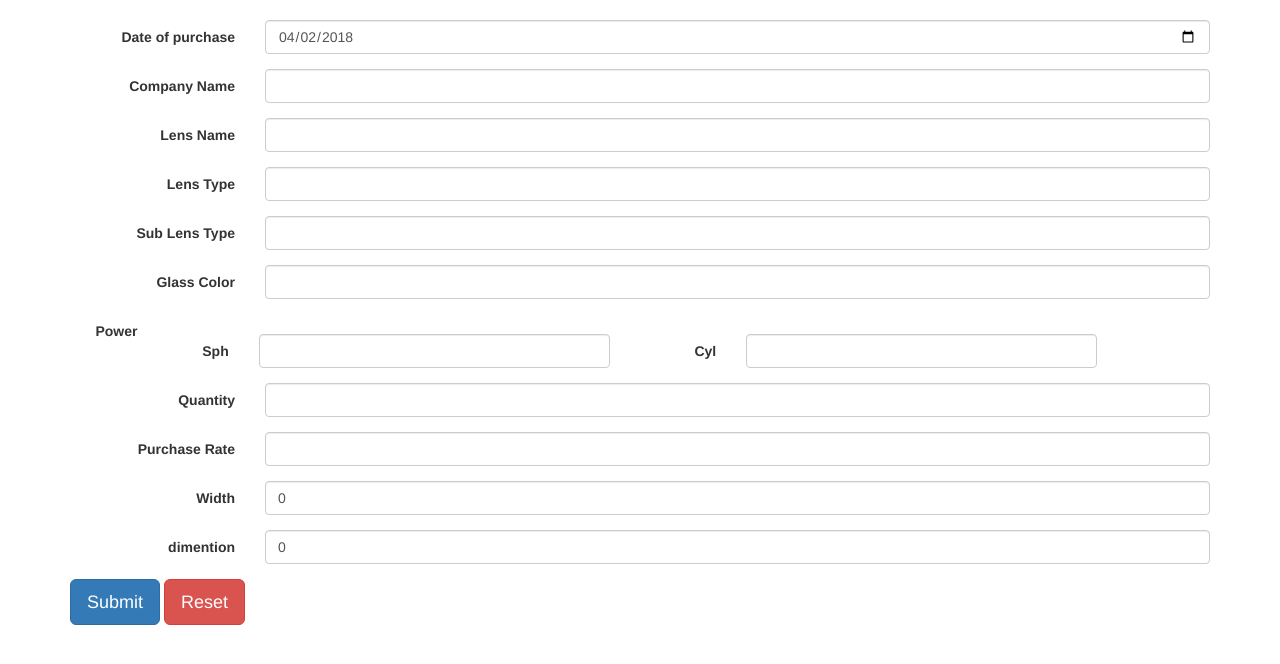
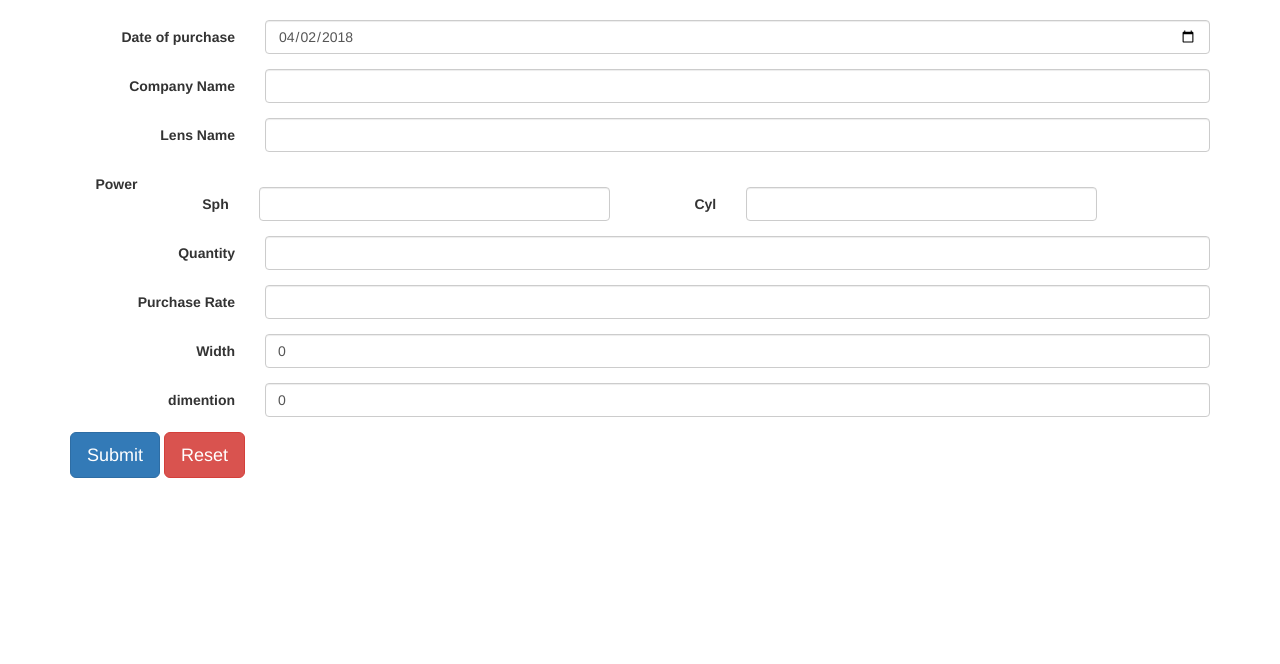
Before and after one commit to jaincharitra23/lens-stock, a PHP site: page /Purchase_Lens.php in a window 1280 px wide. Shown: the part 52-716 px from the top of the page. Run offline with PHP 8.4, Linux system fonts and the light colour scheme; data that the repository does not hold is empty.

Commit message:
Add files via upload

```diff
--- a/Eye Hospitlal/Purchase_Lens.php
+++ b/Eye Hospitlal/Purchase_Lens.php
@@ -24,16 +24,13 @@
 			$timestamp = strtotime($_POST["dateOfPurchase"]);
 			$dateOfPurchase=date("Y-m-d", $timestamp);
 			$purchaseRate = $_POST["purchaseRate"];
-			$lensType = $_POST["lensType"];
-			$subLensType = $_POST["subLensType"];
-			$glassColor = $_POST["glassColor"];
 			$sphPower = $_POST["sphPower"];
 			$cylPower = $_POST["cylPower"];
 			$quantity = $_POST["quantity"];
 			$width = $_POST["width"];
 			$dimention = $_POST["dimention"];
 
-			$sql = "INSERT INTO lens VALUES('$companyName','$lensName','$lensType','$subLensType','$glassColor','$sphPower','$cylPower',$quantity,$purchaseRate,'$width','$dimention','$dateOfPurchase')";
+			$sql = "INSERT INTO lens VALUES('$companyName','$lensName','$sphPower','$cylPower',$quantity,$purchaseRate,'$width','$dimention','$dateOfPurchase')";
 
 				if($db->query($sql)=== TRUE)
 				{
@@ -92,57 +89,6 @@
 
 			</div>
 
-			<div class="form-group">
-				<label class="control-label col-sm-2">Lens Type</label>
-				<div class="col-sm-10">
-					<input list="LensType" name="lensType" maxlength="30" class="form-control" required>
-				</div>
-				<dataList id="LensType">
-			  <?php
-					$query=mysqli_query($db,"Select DISTINCT(LensType)  From lens");
-					$count=mysqli_num_rows($query);
-					while($row = mysqli_fetch_assoc($query)){
-						$List = $row['LensType'];
-						echo "<option value=$List>$List</option>";
-					}
-				?>
-
-				</dataList>
-			</div>
-
-			<div class="form-group">
-				<label class="control-label col-sm-2">Sub Lens Type</label>
-				<div class="col-sm-10">
-					<input list="subLensType" name="subLensType" maxlength="30" class="form-control" required>
-				</div>
-			  	<datalist id="subLensType">
-				  <?php
-					$query=mysqli_query($db,"Select DISTINCT(SubLensType)  From lens");
-					$count=mysqli_num_rows($query);
-					while($row = mysqli_fetch_assoc($query)){
-						$List = $row['SubLensType'];
-						echo "<option value=$List>$List</option>";
-					}
-				?>
-				</datalist>
-			</div>
-
-			<div class="form-group">
-				<label class="control-label col-sm-2">Glass Color</label>
-				<div class="col-sm-10">
-					<input list="glassColor" name="glassColor" maxlength="30" class="form-control" required>
-				</div>
-				<datalist id="glassColor">
-				  <?php
-					$query=mysqli_query($db,"Select DISTINCT(GlassColor)  From lens");
-					$count=mysqli_num_rows($query);
-					while($row = mysqli_fetch_assoc($query)){
-						$List = $row['GlassColor'];
-						echo "<option value=$List>$List</option>";
-					}
-				?>
-				</datalist>
-			</div>
 
 
 			<div class="form-group">
--- a/Eye Hospitlal/_notes/dwsync.xml
+++ b/Eye Hospitlal/_notes/dwsync.xml
@@ -1,8 +1,8 @@
 <?xml version="1.0" encoding="utf-8" ?>
 <dwsync>
 <file name="Purchase_Frame.php" server="C:/wamp/www/Eye Hospitlal/" local="131641197543237612" remote="131641197540000000" Dst="0" />
-<file name="sale.php" server="C:/wamp/www/Eye Hospitlal/" local="131641197262733233" remote="131641197260000000" Dst="0" />
-<file name="delivery.php" server="C:/wamp/www/Eye Hospitlal/" local="131641197470905928" remote="131641197470000000" Dst="0" />
+<file name="sale.php" server="C:/wamp/www/Eye Hospitlal/" local="131641237868594918" remote="131641237860000000" Dst="0" />
+<file name="delivery.php" server="C:/wamp/www/Eye Hospitlal/" local="131641238343707048" remote="131641238340000000" Dst="0" />
 <file name="DEMO.PHP" server="C:/wamp/www/Eye Hospitlal/" local="131596940540000000" remote="131596940540000000" Dst="0" />
 <file name="demo.php" server="C:/wamp/www/Eye Hospitlal/" local="131597849443768305" remote="131597849440000000" Dst="0" />
 <file name="bill.php" server="C:/wamp/www/Eye Hospitlal/" local="131641238685691627" remote="131641238680000000" Dst="0" />
@@ -11,6 +11,6 @@
 <file name="Connection.php" server="C:/wamp/www/Eye Hospitlal/" local="131588278056894621" remote="131588278050000000" Dst="0" />
 <file name="home.php" server="C:/wamp/www/Eye Hospitlal/" local="131641237292943635" remote="131641237290000000" Dst="0" />
 <file name="login.php" server="C:/wamp/www/Eye Hospitlal/" local="131641197527275160" remote="131641197520000000" Dst="0" />
-<file name="Purchase_Lens.php" server="C:/wamp/www/Eye Hospitlal/" local="131641160543831358" remote="131641160540000000" Dst="0" />
+<file name="Purchase_Lens.php" server="C:/wamp/www/Eye Hospitlal/" local="131641238796720991" remote="131641238790000000" Dst="0" />
 <file name="validation.html" server="C:/wamp/www/Eye Hospitlal/" local="131600781556278376" remote="131600781550000000" Dst="0" />
 </dwsync>
```
